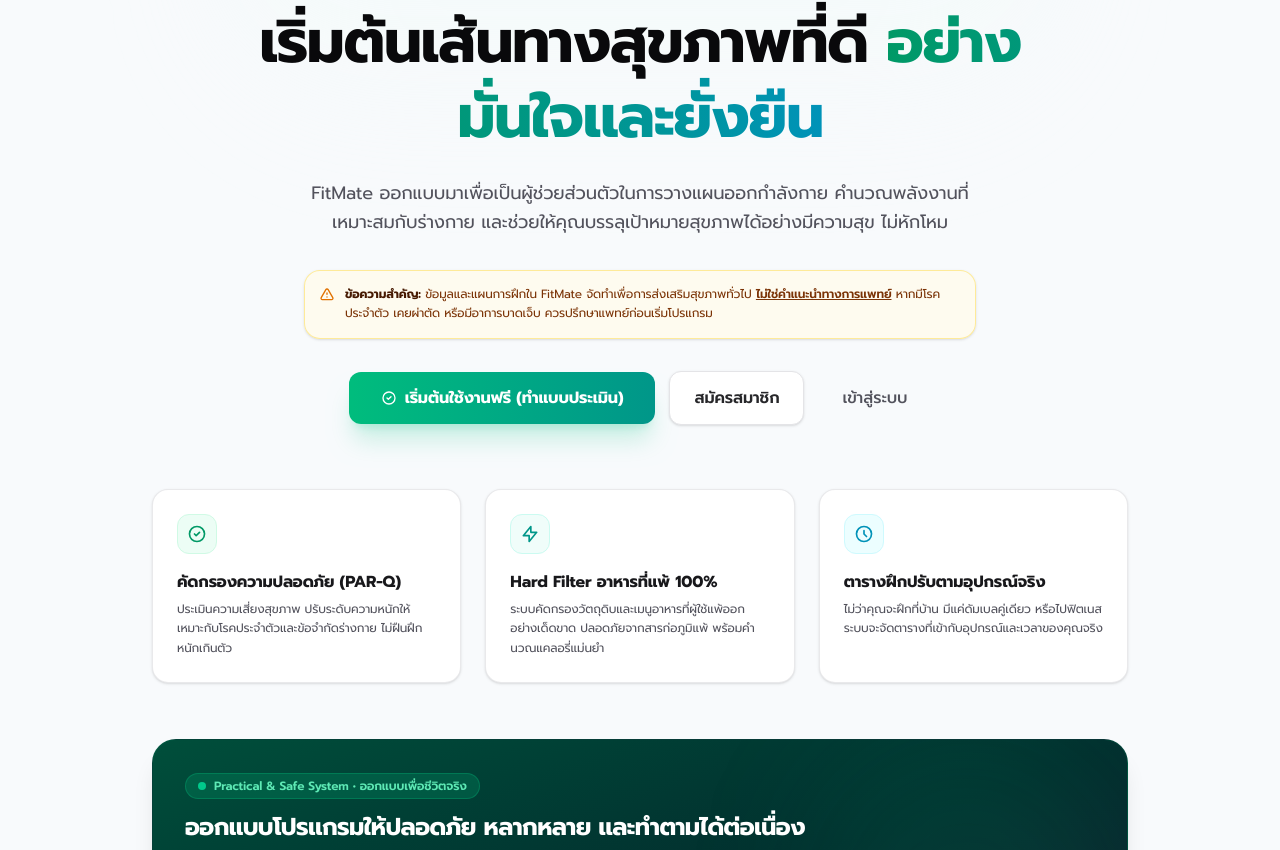
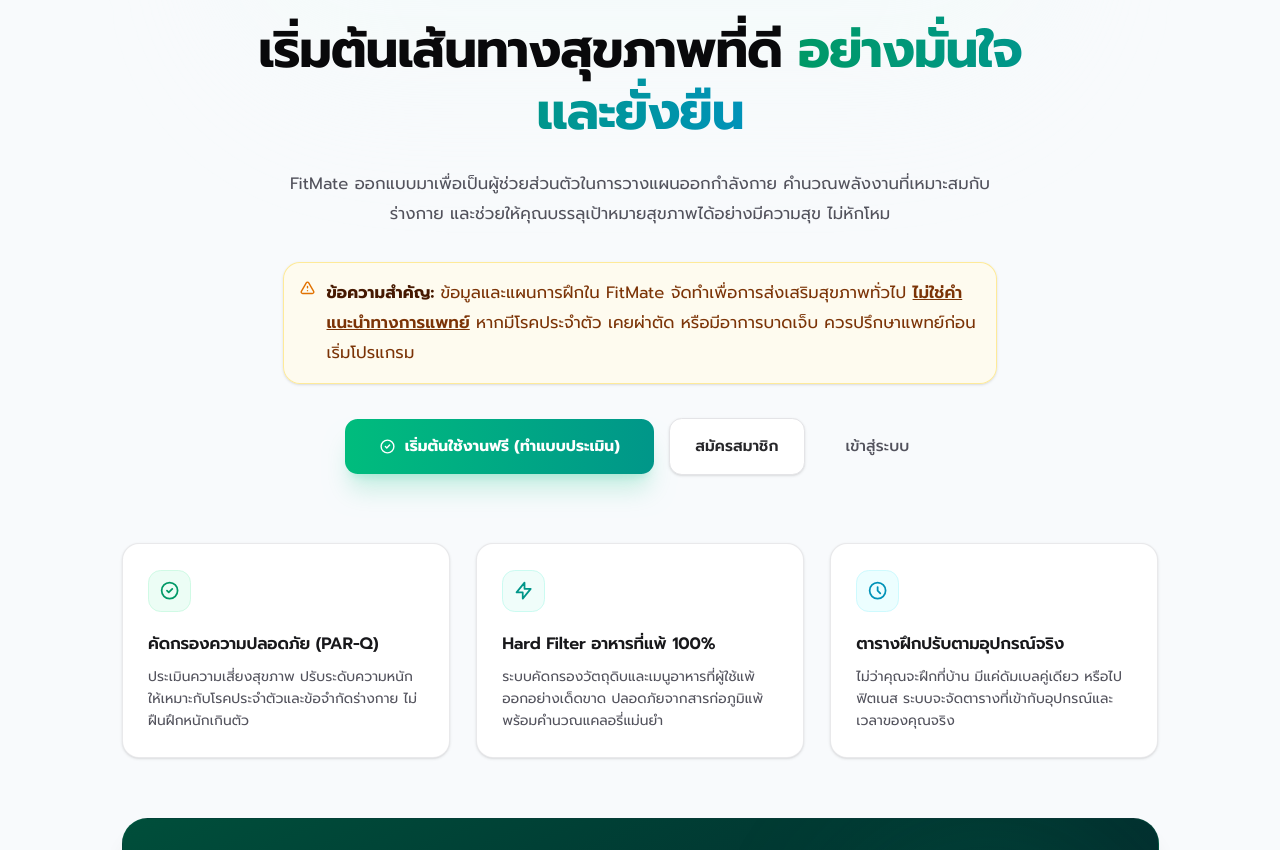
Before and after one commit to 6720210042-boop/FitMate, a Next.js app: page / in a window 1280 px wide. Shown: the part 230-1080 px from the top of the page. Built offline with nearby package versions, Linux system fonts and the light colour scheme.

Commit message:
feat: improve typography accessibility + remove print button

```diff
--- a/app/dashboard/page.tsx
+++ b/app/dashboard/page.tsx
@@ -324,12 +324,6 @@
     }
   };
 
-  // พิมพ์ / บันทึกเป็น PDF
-  const handlePrintPlan = () => {
-    if (typeof window !== "undefined") {
-      window.print();
-    }
-  };
 
   // ออกจากระบบ
   const handleLogout = () => {
@@ -1376,17 +1370,6 @@
             {/* ปุ่มสลับธีม สว่าง / มืด */}
             <ThemeToggle />
 
-            <button
-              type="button"
-              onClick={handlePrintPlan}
-              className="px-3 py-1.5 rounded-xl border border-zinc-200 bg-white hover:bg-zinc-50 text-xs font-semibold text-zinc-700 transition flex items-center gap-1.5 shadow-sm"
-              title="พิมพ์หรือบันทึกเป็น PDF"
-            >
-              <svg className="w-3.5 h-3.5 text-zinc-500" fill="none" stroke="currentColor" viewBox="0 0 24 24">
-                <path strokeLinecap="round" strokeLinejoin="round" strokeWidth={2} d="M17 17h2a2 2 0 002-2v-4a2 2 0 00-2-2H5a2 2 0 00-2 2v4a2 2 0 002 2h2m2 4h6a2 2 0 002-2v-4a2 2 0 00-2-2H9a2 2 0 00-2 2v4a2 2 0 002 2zm8-12V5a2 2 0 00-2-2H9a2 2 0 00-2 2v4h10z" />
-              </svg>
-              <span className="hidden sm:inline">พิมพ์ / PDF</span>
-            </button>
 
             <Link
               href="/assessment"
--- a/app/globals.css
+++ b/app/globals.css
@@ -24,15 +24,143 @@
 
 html {
   transition: background-color 0.25s ease, color 0.25s ease;
+  /* Base font: 17px for all-ages readability (WCAG 1.4.4 compliant) */
+  font-size: 17px;
 }
 
 body {
   background-color: var(--background);
   color: var(--foreground);
   font-family: var(--font-prompt), system-ui, -apple-system, BlinkMacSystemFont, "Segoe UI", Roboto, sans-serif;
-  line-height: 1.65;
+  line-height: 1.75;
+  letter-spacing: 0.005em;
+  -webkit-font-smoothing: antialiased;
+  -moz-osx-font-smoothing: grayscale;
+  text-rendering: optimizeLegibility;
+}
+
+/* ==========================================================================
+   ACCESSIBILITY TYPOGRAPHY SYSTEM (All-Ages Optimized)
+   WCAG 2.1 AA compliant — minimum 4.5:1 contrast, comfortable reading sizes
+   ========================================================================== */
+
+/* --- Headings: clear visual hierarchy with generous spacing --- */
+h1, .text-4xl, .text-5xl, .text-6xl {
+  font-size: clamp(1.9rem, 4vw, 3.2rem);
+  line-height: 1.2;
+  letter-spacing: -0.02em;
+  font-weight: 700;
+}
+
+h2, .text-3xl {
+  font-size: clamp(1.5rem, 3vw, 2.2rem);
+  line-height: 1.3;
+  letter-spacing: -0.015em;
+  font-weight: 700;
+}
+
+h3, .text-2xl {
+  font-size: clamp(1.25rem, 2.5vw, 1.65rem);
+  line-height: 1.35;
   letter-spacing: -0.01em;
-  -webkit-font-smoothing: antialiased;
+  font-weight: 600;
+}
+
+h4, .text-xl {
+  font-size: clamp(1.1rem, 2vw, 1.35rem);
+  line-height: 1.4;
+  font-weight: 600;
+}
+
+h5, .text-lg {
+  font-size: clamp(1rem, 1.5vw, 1.175rem);
+  line-height: 1.5;
+  font-weight: 500;
+}
+
+/* --- Body text: comfortable reading for all ages --- */
+p, li, .text-base {
+  font-size: clamp(0.975rem, 1.2vw, 1.075rem);
+  line-height: 1.8;
+}
+
+/* --- Small/secondary text: never below readable threshold --- */
+.text-sm {
+  font-size: clamp(0.9rem, 1.1vw, 0.975rem) !important;
+  line-height: 1.7 !important;
+}
+
+/* --- Extra small: minimum 13px equivalent --- */
+.text-xs {
+  font-size: clamp(0.8125rem, 1vw, 0.875rem) !important;
+  line-height: 1.6 !important;
+}
+
+/* --- Navigation & UI labels: slightly bolder for easy scanning --- */
+nav a, nav button, [role="tab"], [role="menuitem"] {
+  font-size: clamp(0.9rem, 1.1vw, 1rem);
+  font-weight: 500;
+  letter-spacing: 0.01em;
+}
+
+/* --- Table cells: comfortable data reading --- */
+table th, table td {
+  font-size: clamp(0.875rem, 1.1vw, 0.975rem);
+  line-height: 1.6;
+}
+
+/* --- Input fields: accessible form experience --- */
+input, select, textarea {
+  font-size: clamp(0.95rem, 1.2vw, 1.05rem) !important;
+  line-height: 1.6;
+}
+
+/* --- Buttons: clear action text --- */
+button, [type="button"], [type="submit"] {
+  font-size: clamp(0.9rem, 1.1vw, 1rem);
+  font-weight: 500;
+  letter-spacing: 0.015em;
+}
+
+/* --- Badge / tag text: readable at small sizes --- */
+.badge, [class*="rounded-full"][class*="px-2"],
+[class*="rounded-full"][class*="px-3"] {
+  font-size: clamp(0.78rem, 0.95vw, 0.85rem) !important;
+  font-weight: 600;
+  letter-spacing: 0.02em;
+}
+
+/* --- Responsive adjustments for mobile accessibility --- */
+@media (max-width: 640px) {
+  html {
+    font-size: 16px;
+  }
+  h1, .text-4xl, .text-5xl, .text-6xl {
+    font-size: clamp(1.6rem, 5vw, 2.2rem);
+  }
+  h2, .text-3xl {
+    font-size: clamp(1.3rem, 4vw, 1.8rem);
+  }
+  h3, .text-2xl {
+    font-size: clamp(1.15rem, 3.5vw, 1.4rem);
+  }
+  p, li, .text-base {
+    font-size: 1rem;
+    line-height: 1.85;
+  }
+}
+
+/* --- Paragraph spacing for multi-line readability --- */
+p + p {
+  margin-top: 0.75em;
+}
+
+/* --- List readability --- */
+ul, ol {
+  line-height: 1.85;
+}
+li + li {
+  margin-top: 0.3em;
 }
 
 /* ==========================================================================
```
